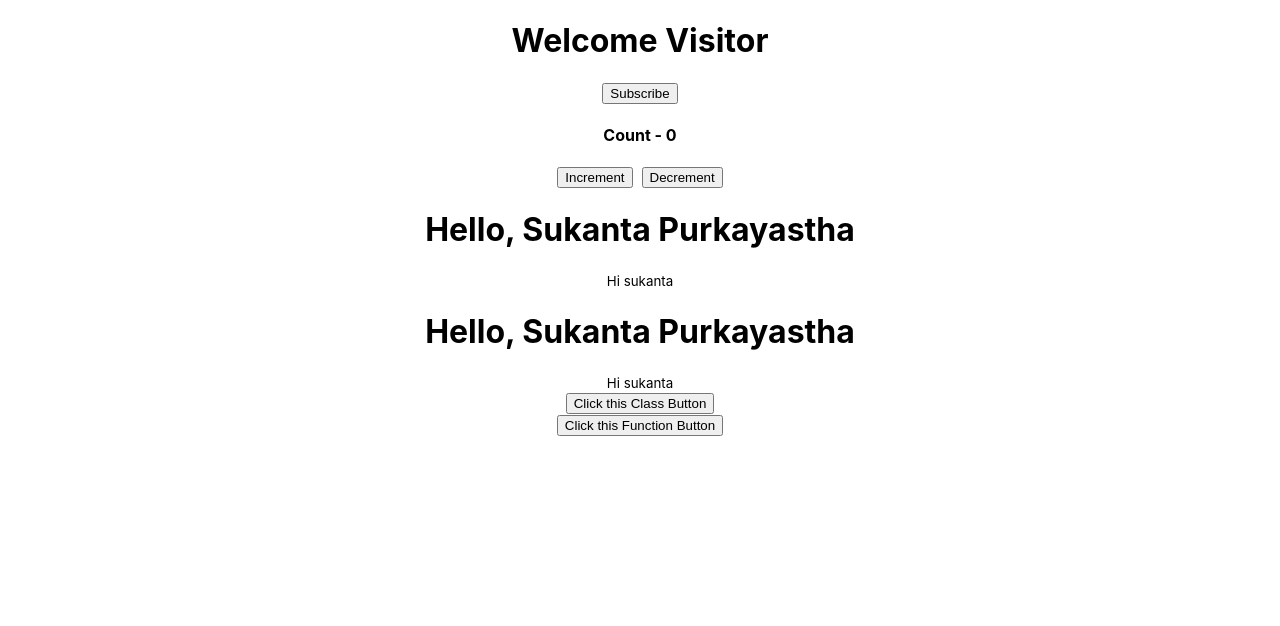
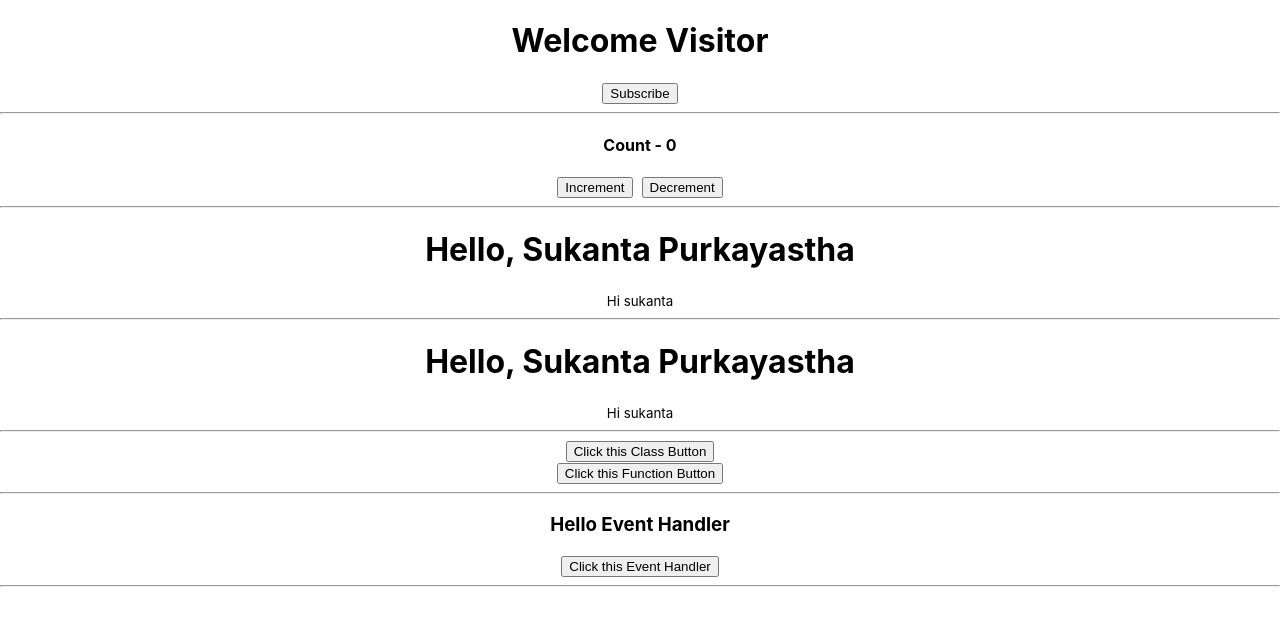
Before and after one commit to sukanta7660/react-er-kutinati, a React (Create React App) app: page / in a window 1280 px wide. Shown: the top 626 px of the page. Built offline with nearby package versions, Linux system fonts and the light colour scheme.

Commit message:
event binding

```diff
--- a/src/App.js
+++ b/src/App.js
@@ -6,22 +6,35 @@
 import Greet from "./components/Greet";
 import ClassClick from "./components/Buttons/ClassClick";
 import FunctionClick from "./components/Buttons/FunctionClick";
+import EventBind from "./components/Buttons/EventBind";
 
 function App() {
   return (
     <div className="App">
        <Message />
+        <hr/>
        <Counter />
+        <hr/>
        <Welcome name="Sukanta" surname="Purkayastha">
            <small>Hi sukanta</small>
        </Welcome>
+
+        <hr/>
 
         <Greet name="Sukanta" title="Purkayastha">
             <small>Hi sukanta</small>
         </Greet>
 
+        <hr/>
+
         <ClassClick/>
         <FunctionClick/>
+
+        <hr/>
+
+        <EventBind/>
+
+        <hr/>
     </div>
   );
 }
--- /dev/null
+++ b/src/components/Buttons/EventBind.js
@@ -0,0 +1,31 @@
+import {Component} from 'react'
+
+class EventBind extends Component {
+
+    constructor(props) {
+        super(props);
+
+        this.state = {
+            message: 'Hello Event Handler'
+        }
+    }
+
+    clickHandler = () => {
+        this.setState({
+            message: 'Goodbye Event Handler'
+        })
+    }
+
+    render() {
+        return (
+            <div>
+                <h3>{ this.state.message }</h3>
+                <button onClick={ this.clickHandler }>
+                    Click this Event Handler
+                </button>
+            </div>
+        )
+    }
+}
+
+export default EventBind
```
